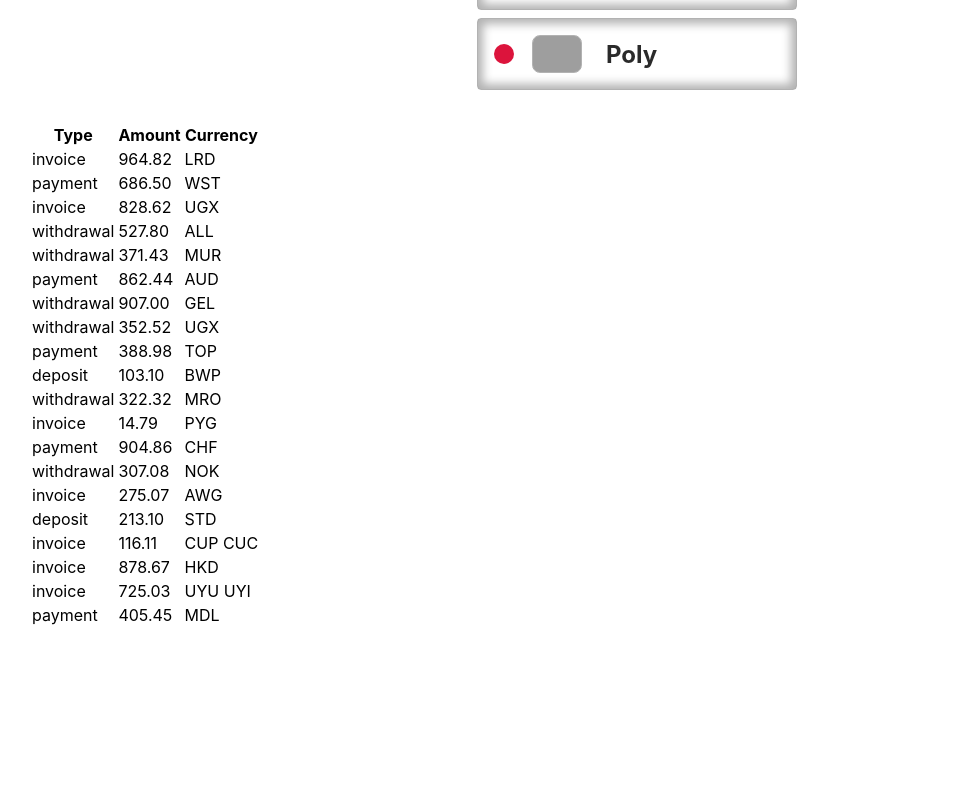
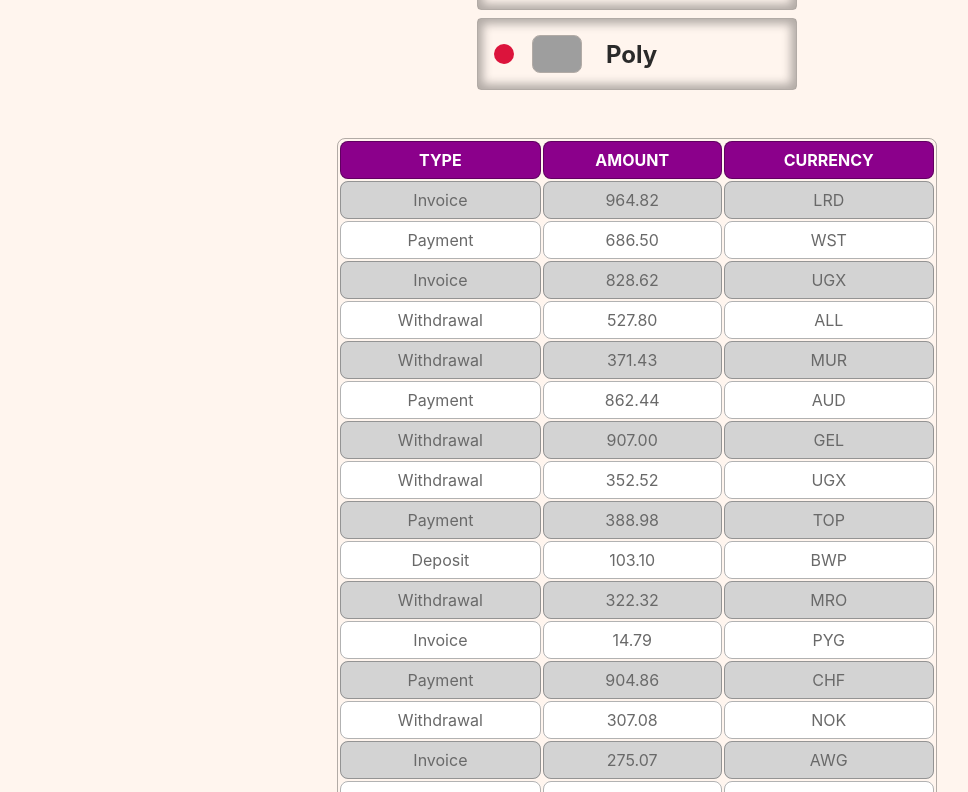
Before and after one commit to Alena-007/goit-react-hw-01-components, a React (Create React App) app: page / in a window 1280 px wide. Shown: the part 1088-1880 px from the top of the page, without its empty margins (3-971 px from the left). Before the commit the page ends 1748 px from the top, so only its background shows below. Built offline with nearby package versions, Linux system fonts and the light colour scheme; grey boxes are pictures that could not be loaded.

Commit message:
add css TransactionHistory.styled.js

```diff
--- a/src/GlobalStyle.js
+++ b/src/GlobalStyle.js
@@ -2,6 +2,7 @@ import { createGlobalStyle } from 'styled-components';
 
 export const GlobalStyle = createGlobalStyle`
   body {
+    background-color: #FFF5EE;
     margin: 0;
     font-family: -apple-system, BlinkMacSystemFont, 'Segoe UI', 'Roboto', 'Oxygen',
       'Ubuntu', 'Cantarell', 'Fira Sans', 'Droid Sans', 'Helvetica Neue',
--- a/src/components/App.jsx
+++ b/src/components/App.jsx
@@ -11,7 +11,7 @@ import { TransactionHistory } from './TransactionHistory/TransactionHistory';
 
 export const App = () => {
     return (
-        <Box p={5} backgroundColor="white">
+        <Box p={5}>
             <Profile
                 username={user.username}
                 tag={user.tag}
--- a/src/components/Profile/Profile.styled.js
+++ b/src/components/Profile/Profile.styled.js
@@ -30,7 +30,7 @@ export const ProfileInfo = styled.div`
 export const ProfileUsername = styled.p`
     font-size: ${p => p.theme.fontSizes.xl};
     font-weight: ${p => p.theme.fontWeights.bold};
-    color: ${p => p.theme.colors.text};
+    color: ${p => p.theme.colors.primary};
 `;
 
 export const ProfileList = styled.ul`
@@ -55,11 +55,11 @@ export const ProfileItems = styled.li`
 export const ProfileLabel = styled.span`
     font-size: ${p => p.theme.fontSizes.m};
     font-weight: ${p => p.theme.fontWeights.normal};
-    color: ${p => p.theme.colors.text};
+    color: ${p => p.theme.colors.secondary};
 `;
 
 export const ProfileQuantity = styled.span`
     font-size: ${p => p.theme.fontSizes.m};
     font-weight: ${p => p.theme.fontWeights.bold};
-    color: ${p => p.theme.colors.text};
+    color: ${p => p.theme.colors.secondary};
 `;
--- a/src/components/TransactionHistory/TransactionHistory.js
+++ b/src/components/TransactionHistory/TransactionHistory.js
@@ -1,9 +1,12 @@
 import PropTypes from 'prop-types';
 import { TransactionData } from 'components/TransactionData/TransactionData';
+import { Box } from 'components/Box';
+import { TransactionTable } from './TransactionHistory.styled';
 
 export const TransactionHistory = ({ items }) => {
     return (
-        <table className="transaction-history">
+        <Box width="600px" ml="auto" mr="auto" p={4}>
+            <TransactionTable>
                 <thead>
                     <tr>
                         <th>Type</th>
@@ -17,7 +20,8 @@ export const TransactionHistory = ({ items }) => {
                         <TransactionData key={id} type={type} amount={amount} currency={currency} />
                     ))}
                 </tbody>
-        </table>
+            </TransactionTable>
+        </Box>
     );
 };
 
--- a/src/components/TransactionHistory/TransactionHistory.styled.js
+++ b/src/components/TransactionHistory/TransactionHistory.styled.js
@@ -0,0 +1,32 @@
+import styled from 'styled-components';
+
+export const TransactionTable = styled.table`
+    width: 100%;
+    border: ${p => p.theme.borders.normal};
+    border-radius: ${p => p.theme.radii.md};
+    & th {
+        color: ${p => p.theme.colors.white};
+        text-transform: uppercase;
+        font-weight: ${p => p.theme.fontWeights.bold};
+        padding: ${p => p.theme.space[3]}px;
+        background: #8b008b;
+        border: ${p => p.theme.borders.normal};
+        border-radius: ${p => p.theme.radii.md};
+    }
+    & td {
+        padding: ${p => p.theme.space[3]}px;
+        color: #696969;
+        border: ${p => p.theme.borders.normal};
+        border-radius: ${p => p.theme.radii.md};
+        text-align: center;
+    }
+    & td:first-child:first-letter {
+        text-transform: uppercase;
+    }
+    & tr:nth-child(odd) {
+        background: #d3d3d3;
+    }
+    & tr:nth-child(even) {
+        background: white;
+    }
+`;
--- a/src/theme.js
+++ b/src/theme.js
@@ -5,9 +5,9 @@ export const theme = {
         red: '#DC143C',
         green: '#008000	',
         text: '#2a2a2a',
-        background: '#4682B4',
-        primary: '#07c',
-        secondary: '#05a',
+        background: '#FFF5EE',
+        primary: '#8B008B',
+        secondary: '#4B0082',
         accent: '#DAA520',
     },
     space: [0, 2, 4, 8, 16, 32, 64, 128, 256, 512],
```
Lines whose indentation alone changed are shown as unchanged.
